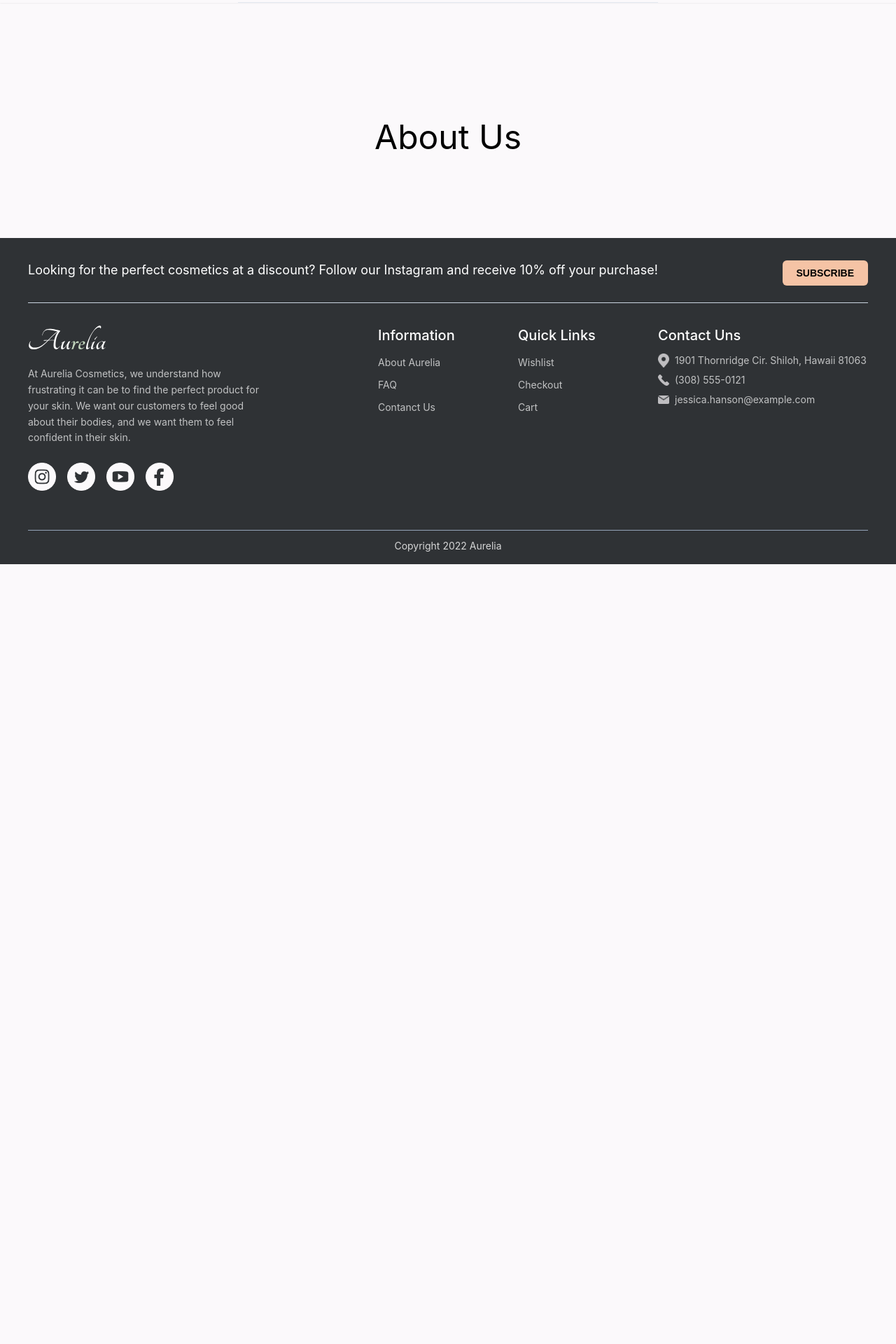
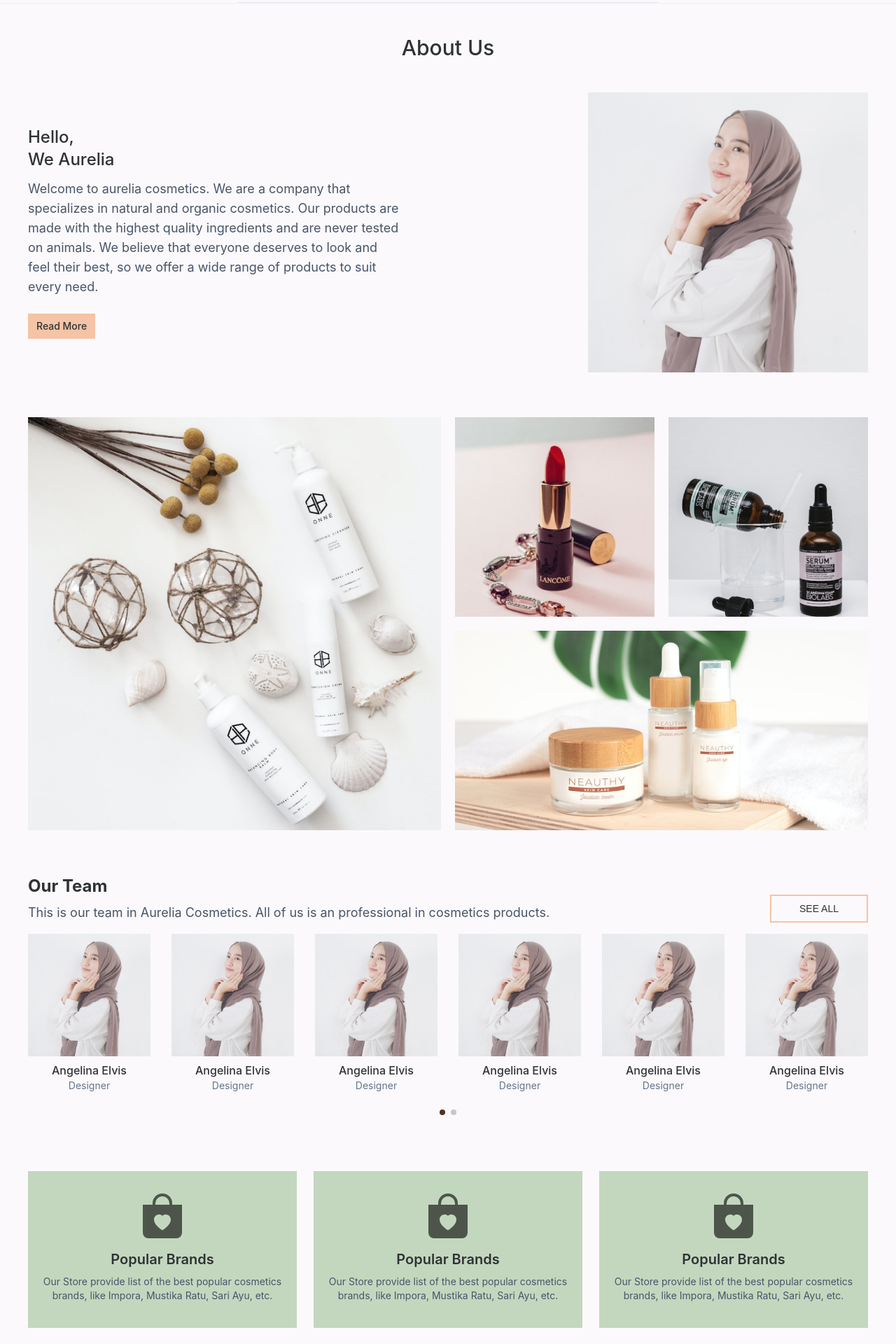
Before and after one commit to aditwr/aurelia-cosmetics, a React (Create React App) app: page /about in a window 1280 px wide. Shown: the part 60-1980 px from the top of the page at 70% size. Before the commit the page ends 866 px from the top, so only its background shows below. Built offline with nearby package versions, Linux system fonts and the light colour scheme.

Commit message:
add about pages

```diff
--- a/public/index.html
+++ b/public/index.html
@@ -26,7 +26,7 @@
     -->
     <title>React App</title>
   </head>
-  <body class="bg-palleteWhite">
+  <body class="bg-palleteWhite text-palleteBase">
     <noscript>You need to enable JavaScript to run this app.</noscript>
     <div id="root"></div>
     <!--
--- /dev/null
+++ b/src/components/input/ButtonSecondary.jsx
@@ -0,0 +1,11 @@
+import React from "react";
+
+export default function ButtonSecondary(props) {
+  return (
+    <button className={" " + props.addClass}>
+      <span className="inline-block px-3 py-2 bg-palleteTenderness text-sm font-medium">
+        {props.text}
+      </span>
+    </button>
+  );
+}
--- a/src/components/sliders/BoxSlider.jsx
+++ b/src/components/sliders/BoxSlider.jsx
@@ -7,7 +7,12 @@ import BoxSliderItem01 from "./BoxSliderItem01";
 import "swiper/css";
 import "swiper/css/pagination";
 
-import img from "./../../assets/img/popular-product/product-1.png";
+import product1 from "./../../assets/img/popular-product/product-1.png";
+import product2 from "./../../assets/img/popular-product/product-2.png";
+import product3 from "./../../assets/img/popular-product/product-3.png";
+import product4 from "./../../assets/img/popular-product/product-4.png";
+import product5 from "./../../assets/img/popular-product/product-5.png";
+import product6 from "./../../assets/img/popular-product/product-6.png";
 
 class BoxSlider extends Component {
   render() {
@@ -33,25 +38,28 @@ class BoxSlider extends Component {
           className=""
         >
           <SwiperSlide>
-            <BoxSliderItem01 img={img} text="Powder" />
+            <BoxSliderItem01 img={product6} text="Powder" />
           </SwiperSlide>
           <SwiperSlide>
-            <BoxSliderItem01 img={img} text="Powder " />
+            <BoxSliderItem01 img={product5} text="Mascara" />
           </SwiperSlide>
           <SwiperSlide>
-            <BoxSliderItem01 img={img} text="Powder " />
+            <BoxSliderItem01 img={product3} text="Lipstick" />
           </SwiperSlide>
           <SwiperSlide>
-            <BoxSliderItem01 img={img} text="Powder " />
+            <BoxSliderItem01 img={product1} text="Oil Serum" />
           </SwiperSlide>
           <SwiperSlide>
-            <BoxSliderItem01 img={img} text="Powder " />
+            <BoxSliderItem01 img={product2} text="Hair Mask" />
           </SwiperSlide>
           <SwiperSlide>
-            <BoxSliderItem01 img={img} text="Powder " />
+            <BoxSliderItem01 img={product4} text="Glow Pack Cosmatics I" />
           </SwiperSlide>
           <SwiperSlide>
-            <BoxSliderItem01 img={img} text="Powder " />
+            <BoxSliderItem01 img={product2} text="Hair Mask" />
+          </SwiperSlide>
+          <SwiperSlide>
+            <BoxSliderItem01 img={product5} text="Mascara" />
           </SwiperSlide>
         </Swiper>
       </div>
--- /dev/null
+++ b/src/components/sliders/TeamSlider.jsx
@@ -0,0 +1,60 @@
+import React, { Component } from "react";
+import { Swiper, SwiperSlide } from "swiper/react";
+
+import "swiper/css";
+import "swiper/css/grid";
+import "swiper/css/pagination";
+import TeamSliderItem from "./TeamSliderItem";
+import { Pagination } from "swiper";
+
+import person from "./../../assets/img/about/about.png";
+
+class TeamSlider extends Component {
+  render() {
+    return (
+      <div className="mb-16">
+        <Swiper
+          modules={[Pagination]}
+          pagination={{ clickable: true }}
+          slidesPerView={2}
+          spaceBetween={30}
+          breakpoints={{
+            640: {
+              slidesPerView: 3,
+            },
+            768: {
+              slidesPerView: 4,
+            },
+            1024: {
+              slidesPerView: 6,
+            },
+          }}
+        >
+          <SwiperSlide>
+            <TeamSliderItem img={person} name="Angelina Elvis" job="Designer" />
+          </SwiperSlide>
+          <SwiperSlide>
+            <TeamSliderItem img={person} name="Angelina Elvis" job="Designer" />
+          </SwiperSlide>
+          <SwiperSlide>
+            <TeamSliderItem img={person} name="Angelina Elvis" job="Designer" />
+          </SwiperSlide>
+          <SwiperSlide>
+            <TeamSliderItem img={person} name="Angelina Elvis" job="Designer" />
+          </SwiperSlide>
+          <SwiperSlide>
+            <TeamSliderItem img={person} name="Angelina Elvis" job="Designer" />
+          </SwiperSlide>
+          <SwiperSlide>
+            <TeamSliderItem img={person} name="Angelina Elvis" job="Designer" />
+          </SwiperSlide>
+          <SwiperSlide>
+            <TeamSliderItem img={person} name="Angelina Elvis" job="Designer" />
+          </SwiperSlide>
+        </Swiper>
+      </div>
+    );
+  }
+}
+
+export default TeamSlider;
--- /dev/null
+++ b/src/components/sliders/TeamSliderItem.jsx
@@ -0,0 +1,13 @@
+import React from "react";
+
+export default function TeamSliderItem(props) {
+  return (
+    <div className="w-full text-center pb-12">
+      <div className="w-full aspect-square flex bg-slate-200">
+        <img src={props.img} alt="team of aurelia cosmetics" className="" />
+      </div>
+      <h5 className="mt-2 font-medium">{props.name}</h5>
+      <p className="text-sm text-slate-500">{props.job}</p>
+    </div>
+  );
+}
--- a/src/pages/About.jsx
+++ b/src/pages/About.jsx
@@ -1,10 +1,79 @@
 import React, { Component } from "react";
+import ButtonSecondary from "../components/input/ButtonSecondary";
+import PageTitle from "../partials/PageTitle";
+import Categories from "./../components/shop-by-categories/Categories";
+import SectionHead from "./../partials/SectionHead";
+
+import aboutImage from "./../assets/img/about/about.png";
+import TeamSlider from "../components/sliders/TeamSlider";
+import Advantages from "../partials/Advantages";
+import imgAdvantages1 from "./../assets/img/about/advantages/bag-heart-fill.svg";
 
 class About extends Component {
   render() {
     return (
-      <div className="pt-28 h-[50vh] flex items-center justify-center">
-        <h1 className="text-5xl">About Us</h1>
+      <div className="px-5 lg:px-0 lg:w-[1200px] mx-auto pt-16">
+        <PageTitle text="About Us" />
+        {/* flex */}
+        <div className="flex flex-col lg:flex-row gap-y-8">
+          {/* text */}
+          <div className="lg:basis-2/3 lg:flex flex-col items-start justify-center">
+            <h3 className="text-xl lg:text-2xl font-medium mb-2 lg:mb-3 text-palleteBase">
+              Hello, <span className="lg:block">We Aurelia</span>
+            </h3>
+            <p className="text-slate-600 lg:w-8/12 lg:text-lg">
+              Welcome to aurelia cosmetics. We are a company that specializes in
+              natural and organic cosmetics. Our products are made with the
+              highest quality ingredients and are never tested on animals. We
+              believe that everyone deserves to look and feel their best, so we
+              offer a wide range of products to suit every need.
+            </p>
+            <ButtonSecondary text="Read More" addClass="mt-4 lg:mt-6" />
+          </div>
+
+          {/* img */}
+          <div className="lg:basis-1/3 order-first lg:-order-none w-full flex aspect-square sm:aspect-auto sm:h-96 lg:aspect-square lg:h-auto overflow-hidden">
+            <img
+              src={aboutImage}
+              alt="about aurelia cosmetics"
+              className="w-full object-cover sm:object-top"
+            />
+          </div>
+        </div>
+
+        {/* categories-section */}
+        <div className="my-16">
+          <Categories />
+        </div>
+        {/* our-team */}
+        <div className="">
+          <SectionHead
+            title="Our Team"
+            subtitle="This is our team in Aurelia Cosmetics. All of us is an professional in cosmetics products."
+          />
+          <TeamSlider />
+        </div>
+        {/* benefits */}
+        <div className="flex flex-col lg:flex-row lg:gap-x-6 gap-y-6 lg:gap-y-0 mb-16">
+          <Advantages
+            img={imgAdvantages1}
+            title="Popular Brands"
+            description="Our Store provide list of the best popular cosmetics brands, like
+          Impora, Mustika Ratu, Sari Ayu, etc."
+          />
+          <Advantages
+            img={imgAdvantages1}
+            title="Popular Brands"
+            description="Our Store provide list of the best popular cosmetics brands, like
+          Impora, Mustika Ratu, Sari Ayu, etc."
+          />
+          <Advantages
+            img={imgAdvantages1}
+            title="Popular Brands"
+            description="Our Store provide list of the best popular cosmetics brands, like
+          Impora, Mustika Ratu, Sari Ayu, etc."
+          />
+        </div>
       </div>
     );
   }
--- a/src/pages/Shop.jsx
+++ b/src/pages/Shop.jsx
@@ -7,8 +7,12 @@ import BoxSlider from "../components/sliders/BoxSlider";
 import PageTitle from "../partials/PageTitle";
 import ProductBox from "../partials/ProductBox";
 
-import brand1 from "./../assets/img/hero/brand-1.png";
 import product1 from "./../assets/img/popular-product/product-1.png";
+import product2 from "./../assets/img/popular-product/product-2.png";
+import product3 from "./../assets/img/popular-product/product-3.png";
+import product4 from "./../assets/img/popular-product/product-4.png";
+import product5 from "./../assets/img/popular-product/product-5.png";
+import product6 from "./../assets/img/popular-product/product-6.png";
 
 class Shop extends Component {
   render() {
@@ -53,42 +57,56 @@ class Shop extends Component {
             <div className="grid grid-cols-2 sm:grid-cols-3 lg:grid-cols-4 gap-x-10 gap-y-8">
               <div className="">
                 <ProductBox
-                  img={product1}
+                  img={product6}
+                  price="$39.00"
+                  productName="Powder"
+                />
+              </div>
+              <div className="">
+                <ProductBox
+                  img={product5}
+                  price="$39.00"
+                  productName="Mascara"
+                />
+              </div>
+              <div className="">
+                <ProductBox
+                  img={product4}
                   price="$39.00"
                   productName="Lipstick"
                 />
               </div>
               <div className="">
                 <ProductBox
-                  img={product1}
+                  img={product3}
                   price="$39.00"
                   productName="Lipstick"
                 />
               </div>
               <div className="">
                 <ProductBox
-                  img={product1}
+                  img={product2}
                   price="$39.00"
-                  productName="Lipstick"
+                  productName="Hair Mask"
                 />
               </div>
               <div className="">
                 <ProductBox
                   img={product1}
                   price="$39.00"
-                  productName="Lipstick"
+                  productName="Oir Serum"
                 />
               </div>
               <div className="">
                 <ProductBox
-                  img={product1}
+                  img={product6}
                   price="$39.00"
-                  productName="Lipstick"
+                  productName="Powder"
                 />
               </div>
               <div className="">
                 <ProductBox
-                  img={product1}
+                  img={product4}
                   price="$39.00"
                   productName="Lipstick"
                 />
--- /dev/null
+++ b/src/partials/Advantages.jsx
@@ -0,0 +1,21 @@
+import React from "react";
+
+import bagHeart from "./../assets/img/about/advantages/bag-heart-fill.svg";
+
+export default function Advantages(props) {
+  return (
+    <div className="w-full h-56 text-center bg-palleteFreshness py-4">
+      <div className="w-full h-24 flex">
+        <img
+          src={props.img}
+          alt="bag-heart"
+          className="w-16 m-auto opacity-60"
+        />
+      </div>
+      <div className="px-4">
+        <h3 className="font-semibold text-xl mb-2">{props.title}</h3>
+        <p className="text-sm text-slate-600">{props.description}</p>
+      </div>
+    </div>
+  );
+}
--- a/src/partials/SectionHead.jsx
+++ b/src/partials/SectionHead.jsx
@@ -13,7 +13,7 @@ export default class SectionHead extends Component {
           <h3 className="font-bold text-lg md:text-xl lg:text-2xl mb-2">
             {this.props.title}
           </h3>
-          <p className=" text-slate-600 xl:text-lg">{this.props.subtitle}</p>
+          <p className=" text-slate-600 lg:text-lg">{this.props.subtitle}</p>
         </div>
         <div className="mt-8">
           <SeeAllButton addClass="hidden md:block md:absolute md:right-0 md:bottom-0" />
```
Also changed, not shown: src/assets/img/about/advantages/bag-heart-fill.svg (added).
